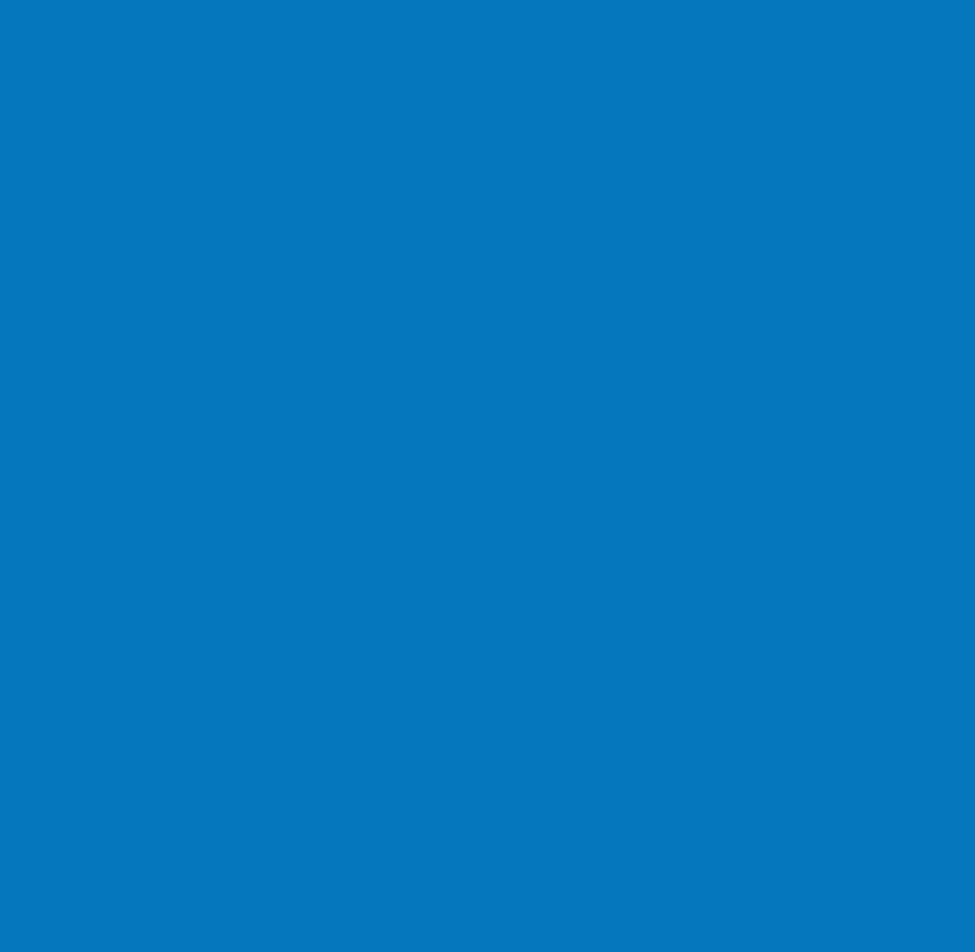
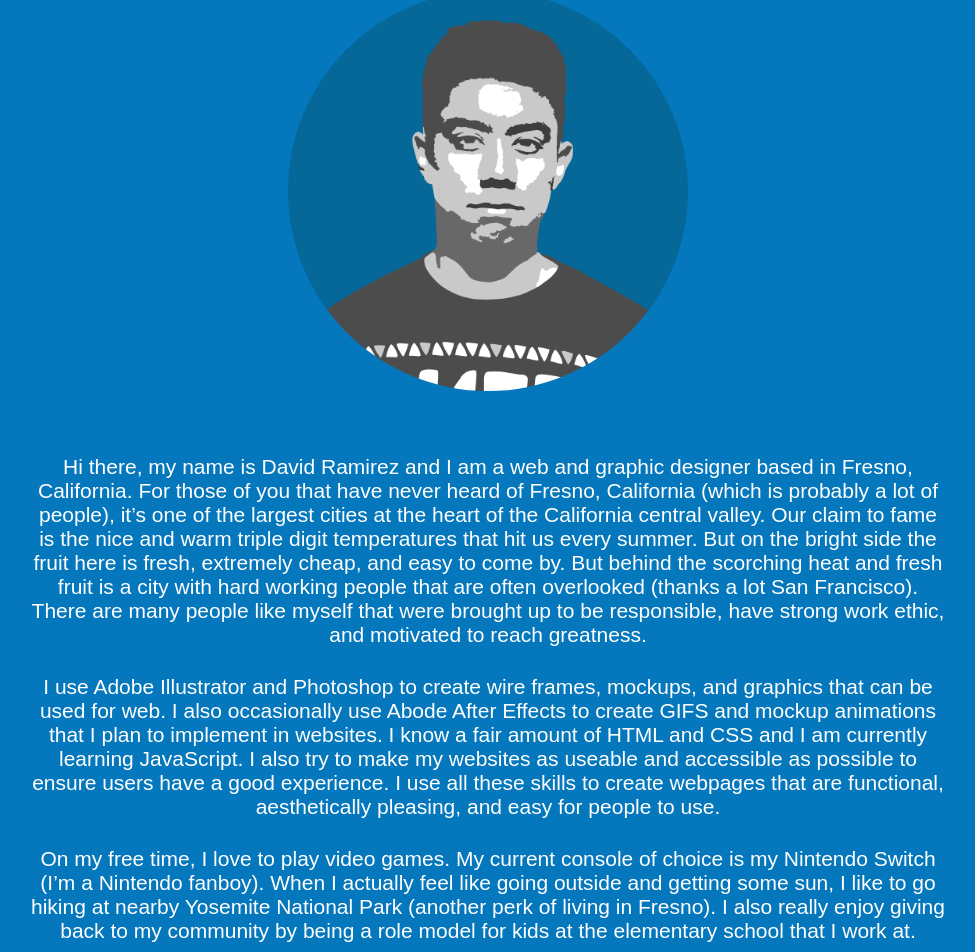
Before and after one commit to dramirez2096/davidramirez.design, an Angular app: page /about in a window 1280 px wide. Shown: the part 295-1247 px from the top of the page, without its empty margins (152-1127 px from the left). Before the commit the page ends 800 px from the top, so only its background shows below. Built offline with nearby package versions, Linux system fonts and the light colour scheme; a web font is replaced by a local one.

Commit message:
about page content added

```diff
--- a/src/app/components/pages/about/about.component.css
+++ b/src/app/components/pages/about/about.component.css
@@ -0,0 +1,17 @@
+.portrait{
+    width: 400px;
+    height: 400px;
+    background-image: url(../../../../assets/img/portrait.png);
+    background-size: cover;
+    background-position: center;
+    border-radius: 50%;
+    margin: 0 auto;
+    margin-top: 50px;
+    margin-bottom: 50px;
+  }
+  @media only screen and (max-width: 550px){
+    .portrait{
+      height: 200px;
+      width: 200px;
+    }
+  }
--- a/src/app/components/pages/about/about.component.html
+++ b/src/app/components/pages/about/about.component.html
@@ -1,3 +1,14 @@
 <div class="container">
     <h1 class="page-title">A Little About Me</h1>
+    <div class="portrait"></div>
+    <p class="body-text">
+        Hi there, my name is David Ramirez and I am a web and graphic designer based in Fresno, California. For those of you that have never heard of Fresno, California (which is probably a lot of people), it’s one of the largest cities at the heart of the California central valley. Our claim to fame is the nice and warm triple digit temperatures that hit us every summer. But on the bright side the fruit here is fresh, extremely cheap, and easy to come by. But behind the scorching heat and fresh fruit is a city with hard working people that are often overlooked (thanks a lot San Francisco). There are many people like myself that were brought up to be responsible, have strong work ethic, and motivated to reach greatness.
+    </p>
+    <p class="body-text">
+         I use Adobe Illustrator and Photoshop to create wire frames, mockups, and graphics that can be used for web. I also occasionally use Abode After Effects to create GIFS and mockup animations that I plan to implement in websites. I know a fair amount of HTML and CSS and I am currently learning JavaScript. I also try to make my websites as useable and accessible as possible to ensure users have a good experience. I use all these skills to create webpages that are functional, aesthetically pleasing, and easy for people to use.
+    </p>
+    <p class="body-text">
+        On my free time, I love to play video games. My current console of choice is my Nintendo Switch (I’m a Nintendo fanboy). When I actually feel like going outside and getting some sun, I like to go hiking at nearby Yosemite National Park (another perk of living in Fresno). I also really enjoy giving back to my community by being a role model for kids at the elementary school that I work at.
+    </p>
+
 </div>
```
Also changed, not shown: src/assets/img/portrait.png (added), src/styles.css (line endings or trailing spaces).
